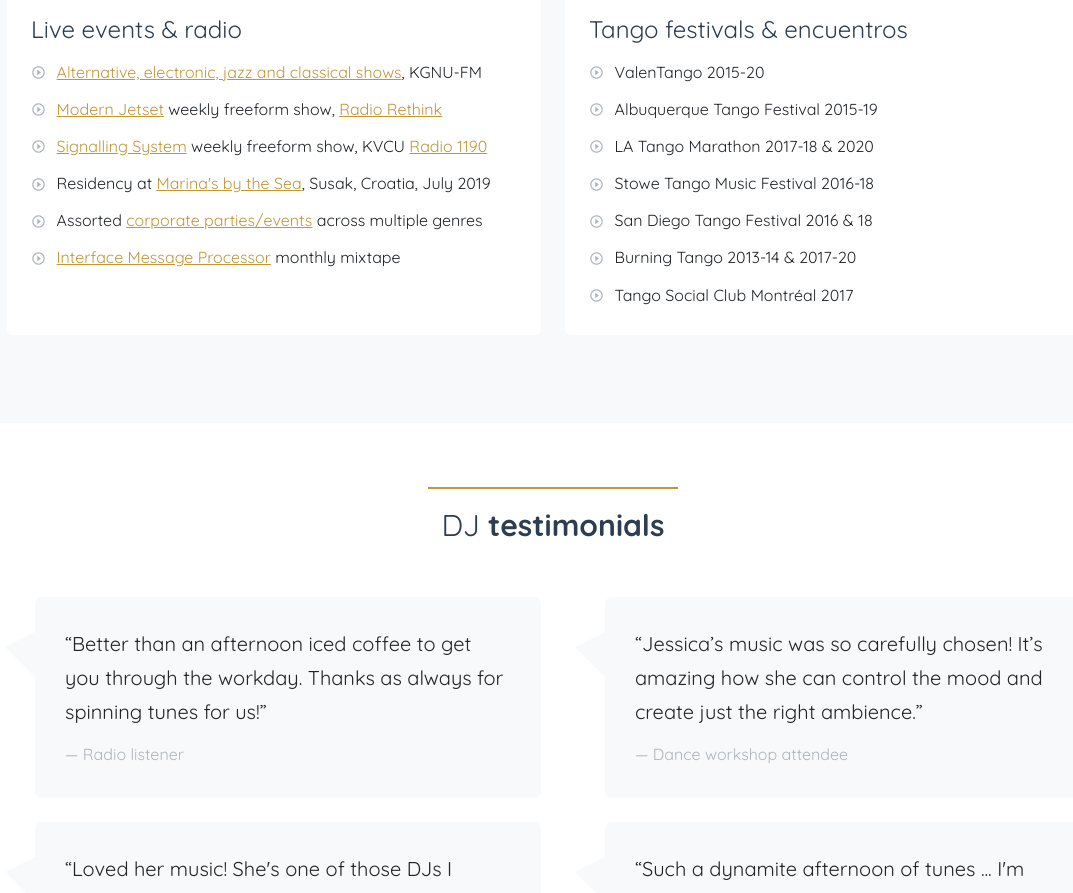
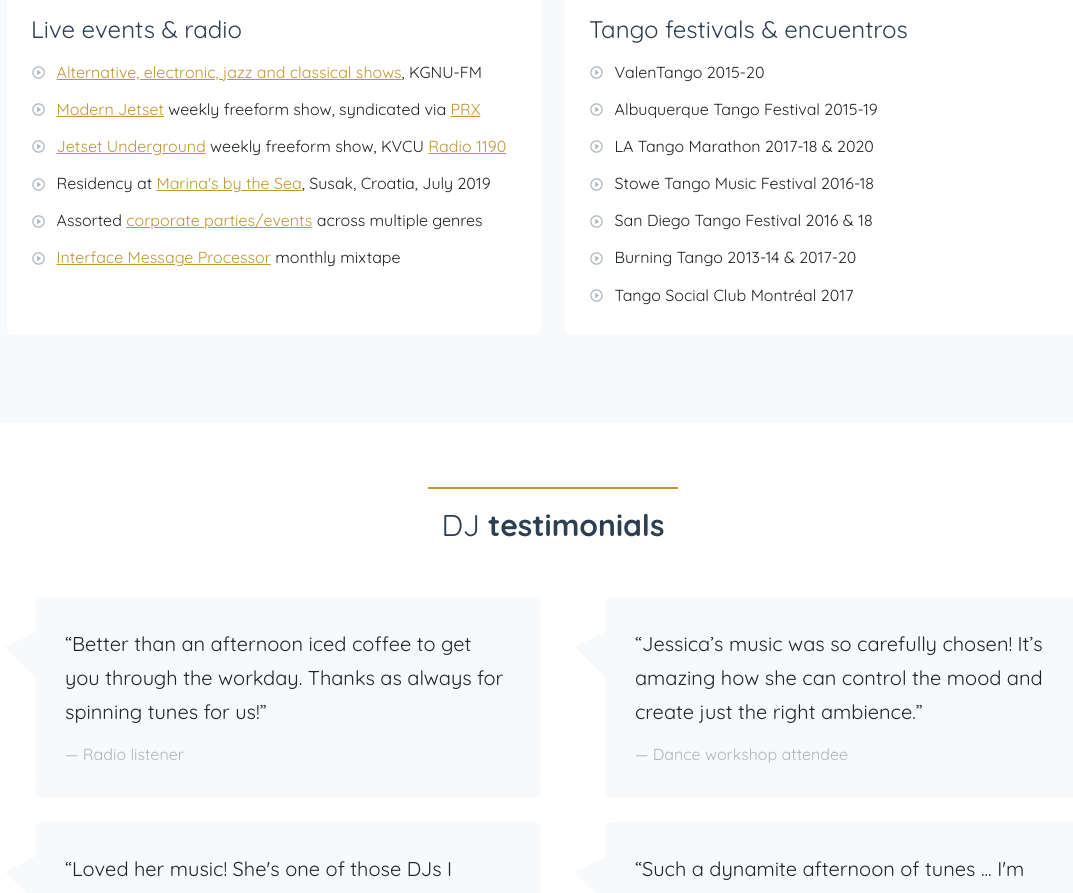
Before and after one commit to jessicaschilling/jessica-schilling, a React (Create React App) app: page / in a window 1280 px wide. Shown: the part 6436-7329 px from the top of the page, without its empty margins (87-1160 px from the left). Built offline with nearby package versions, Linux system fonts and the light colour scheme.

Commit message:
content: update dj links

```diff
--- a/src/App.js
+++ b/src/App.js
@@ -543,8 +543,8 @@ class App extends Component {
                   <h3>Live events &amp; radio</h3>
                   <ul>
                     <li className="site-check"><a href="http://www.afterfm.com/IrisBerkeley" target="_blank" rel="noopener noreferrer">Alternative, electronic, jazz and classical shows</a>, KGNU-FM</li>
-                    <li className="site-check"><a href="https://www.mixcloud.com/irisberkeley/playlists/modern-jetset/" target="_blank" rel="noopener noreferrer">Modern Jetset</a> weekly freeform show, <a href="https://www.radiorethink.com/index.cfm/fuseaction/rr.page/pageID/projects-channelone-eclectic.html" target="_blank" rel="noopener noreferrer">Radio Rethink</a></li>
-                    <li className="site-check"><a href="https://www.mixcloud.com/irisberkeley/playlists/signalling-system/" target="_blank" rel="noopener noreferrer">Signalling System</a> weekly freeform show, KVCU <a href="http://www.radio1190.net" target="_blank" rel="noopener noreferrer">Radio 1190</a></li>
+                    <li className="site-check"><a href="https://modernjetset.com" target="_blank" rel="noopener noreferrer">Modern Jetset</a> weekly freeform show, syndicated via <a href="https://exchange.prx.org/series/42347-modern-jetset" target="_blank" rel="noopener noreferrer">PRX</a></li>
+                    <li className="site-check"><a href="https://www.mixcloud.com/irisberkeley/playlists/jetset-underground/" target="_blank" rel="noopener noreferrer">Jetset Underground</a> weekly freeform show, KVCU <a href="http://www.radio1190.net" target="_blank" rel="noopener noreferrer">Radio 1190</a></li>
                     <li className="site-check">Residency at <a href="https://www.mixcloud.com/irisberkeley/marinas-by-the-sea-july-2019-closer/" target="_blank" rel="noopener noreferrer">Marina's by the Sea</a>, Susak, Croatia, July 2019</li>
                     <li className="site-check">Assorted <a href="https://audius.co/irisberkeley/filecoin-testnet-phase-2-launch-party-2020.05.14-68005" target="_blank" rel="noopener noreferrer">corporate parties/events</a> across multiple genres</li>
                     <li className="site-check"><a href="https://www.mixcloud.com/irisberkeley/playlists/interface-message-processor/" target="_blank" rel="noopener noreferrer">Interface Message Processor</a> monthly mixtape</li>
```
